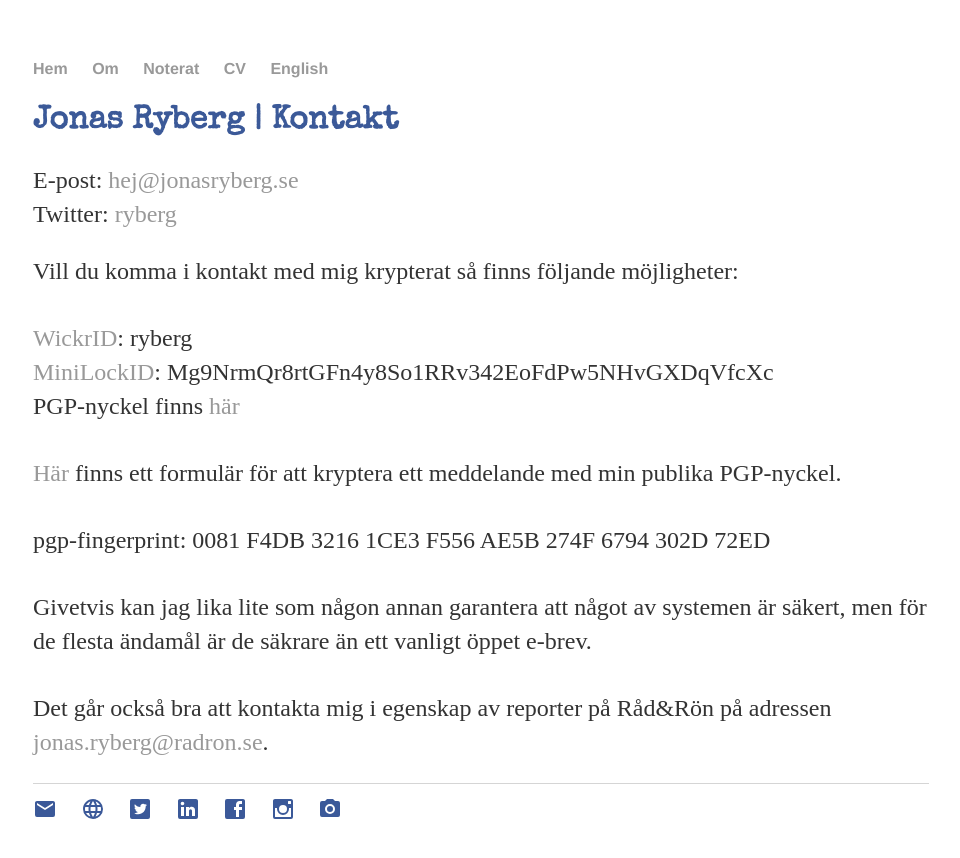
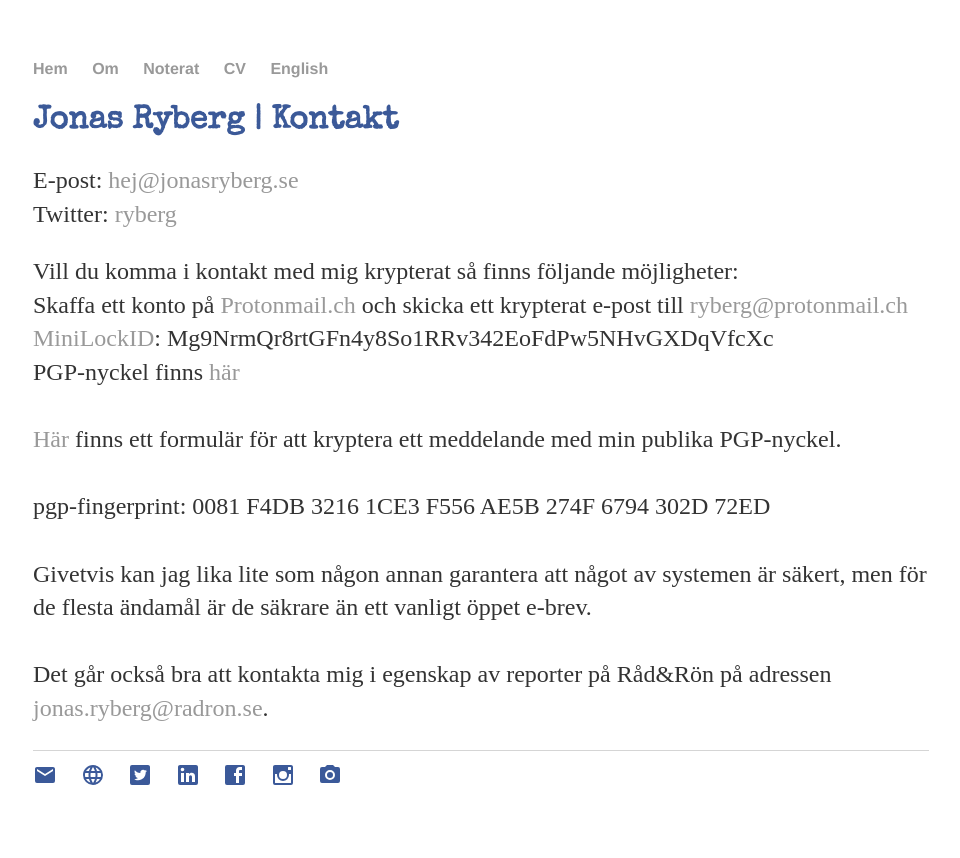
Before and after one commit to jonasryberg/jonasryberg.github.io, a Jekyll site: the page built from kontakt/index.html, in a window 1280 px wide. Shown: the top 858 px of the page, without its empty margins (159-1119 px from the left). Built offline with Jekyll 4.4.1, drawn with Linux system fonts in a browser that asks for light colours.

Commit message:
Update kontakt.html

```diff
--- a/_includes/kontakt.html
+++ b/_includes/kontakt.html
@@ -12,8 +12,12 @@ document.write("<a href='" + "mail" + "to:" + namn1 + "@" + namn2 + "'>" + linkt
   </p>
   <p>
   Vill du komma i kontakt med mig krypterat så finns följande möjligheter:
-  <br>
-  <br> <a href="http://www.wickr.com">WickrID</a>: ryberg
+    <br> Skaffa ett konto på <a href="www.protonmail.ch">Protonmail.ch</a> och skicka ett krypterat e-post till <script language="JavaScript">
+var namn1 = "ryberg";
+var namn2 = "protonmail.ch";
+var linktext = namn1 + "@" + namn2 ;
+document.write("<a href='" + "mail" + "to:" + namn1 + "@" + namn2 + "'>" + linktext + "</a>");
+</script>
   <br> <a href="minilock.io">MiniLockID</a>: Mg9NrmQr8rtGFn4y8So1RRv342EoFdPw5NHvGXDqVfcXc
   <br> PGP-nyckel finns <a href="http://jonasryberg.se/Jonas_Ryberg_pub.asc">här</a><br>
   <br> <a href="https://keybase.io/encrypt#ryberg">Här</a> finns ett formulär för att kryptera ett meddelande med min publika PGP-nyckel.<br><br> pgp-fingerprint: 0081 F4DB 3216 1CE3 F556 AE5B 274F 6794 302D 72ED
```
